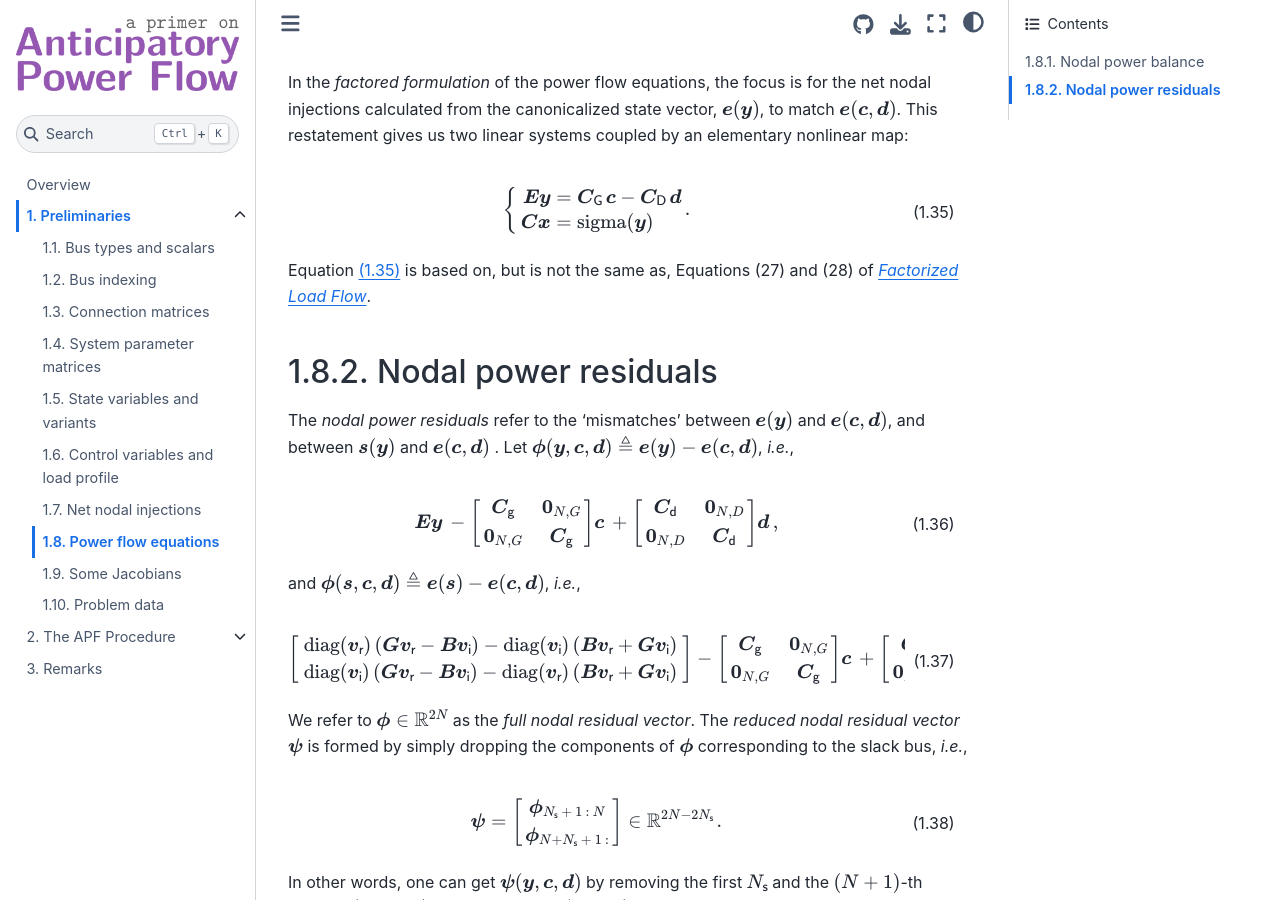
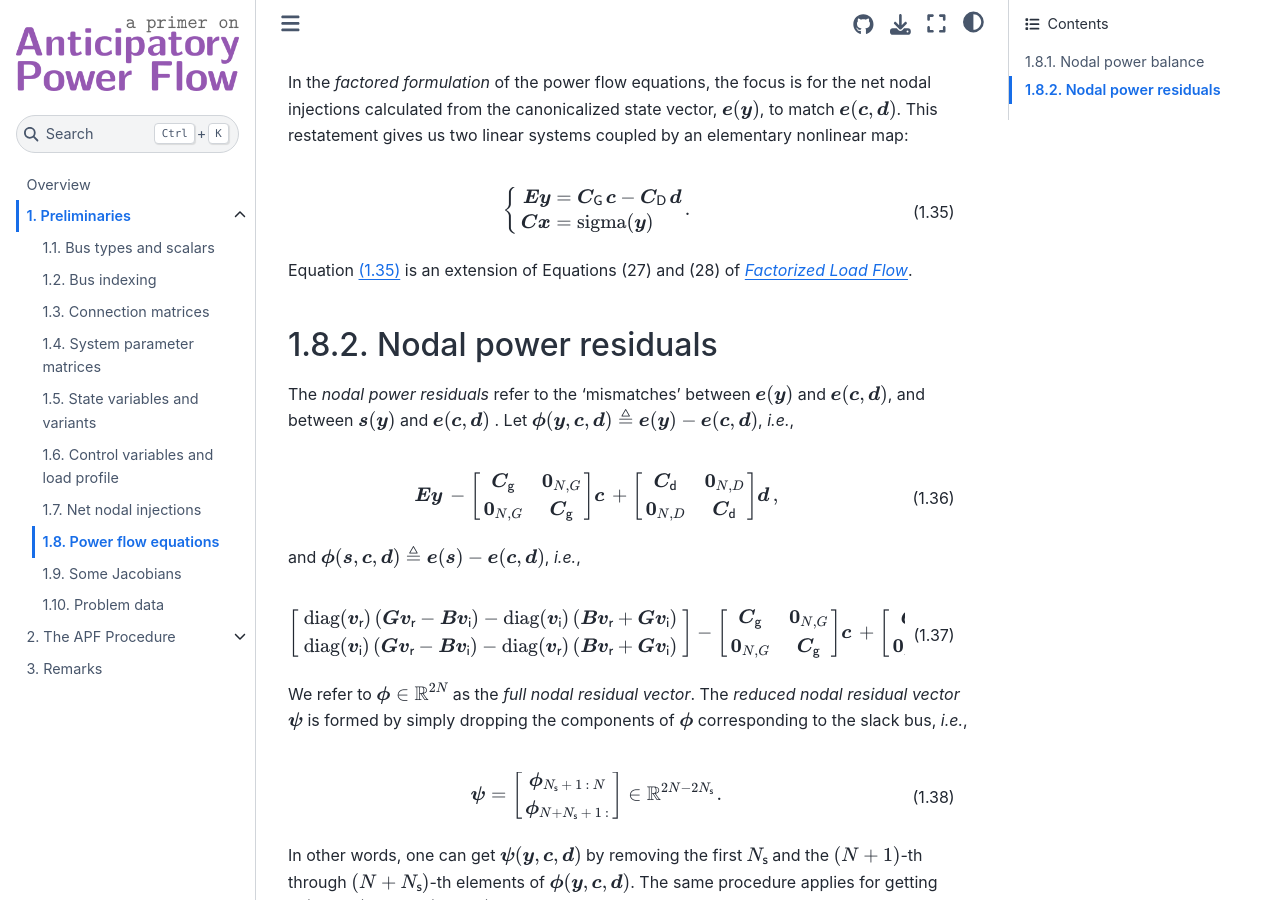
Before and after one commit to christian-cahig/apf-primer, a Jupyter Book: the page built from preliminaries/power-flow-equations.md, in a window 1280 px wide and 900 px high, scrolled down 362 px. Built offline with Jupyter Book 1.0.4 settings and Sphinx 7.4.7 and the Sphinx Book theme 1.1.4, drawn with Linux system fonts in a browser that asks for light colours.

Commit message:
Add minor edits in subsection "Nodal power balance"

```diff
--- a/preliminaries/power-flow-equations.md
+++ b/preliminaries/power-flow-equations.md
@@ -78,8 +78,7 @@ $$
 \, .
 $$ (pf-eqns-fac)
 
-Equation {eq}`pf-eqns-fac` is based on, but is not the same as,
-Equations (27) and (28) of
+Equation {eq}`pf-eqns-fac` is an extension of Equations (27) and (28) of
 [*Factorized Load Flow*](https://doi.org/10.1109/TPWRS.2013.2265298).
 
 (prelim:pow-flow-eqns:residuals)=
```
